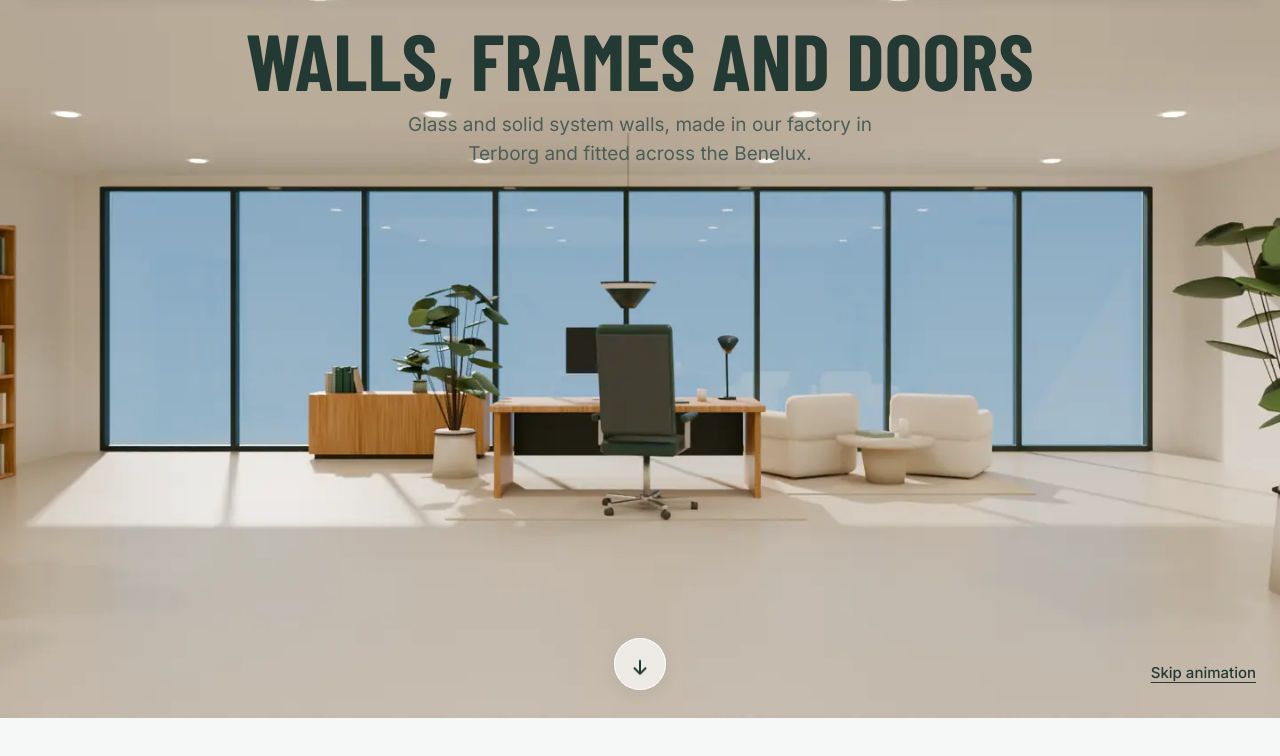
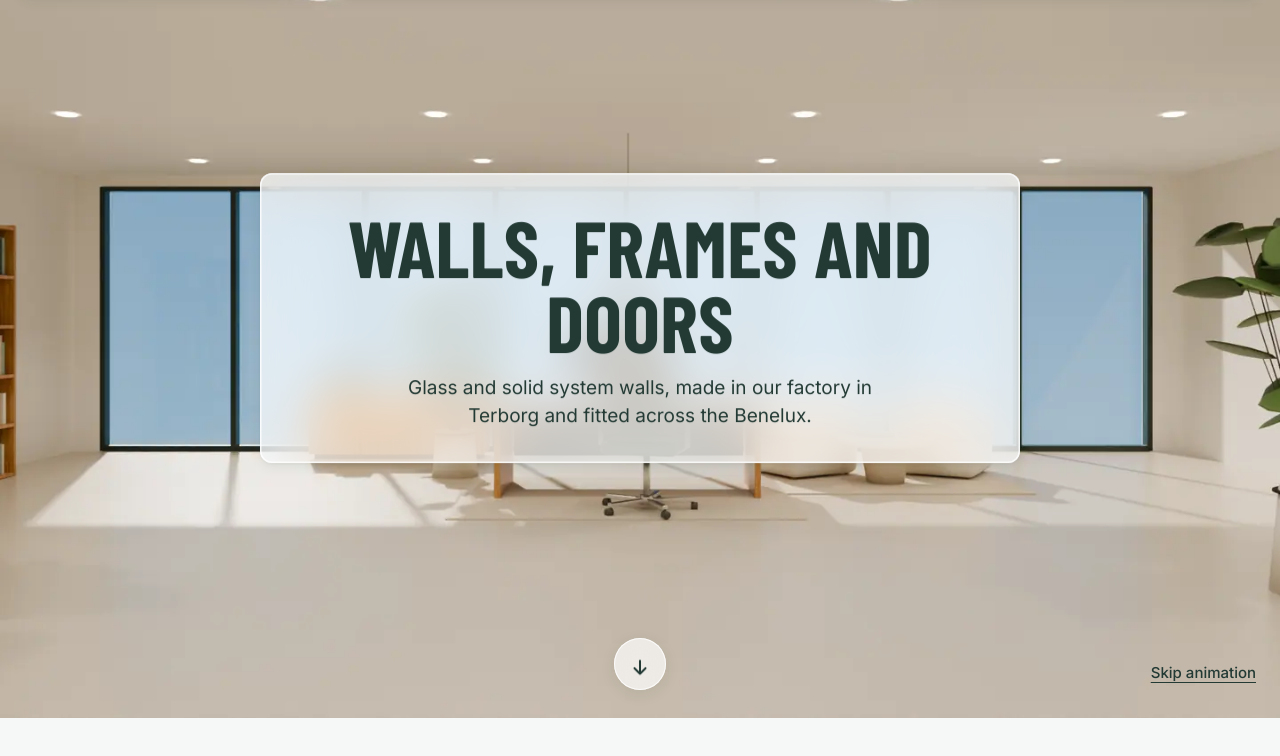
Before and after one commit to francisseow03/uniframe-website, a plain HTML site: page index.html in a window 1280 px wide. Shown: the part 82-838 px from the top of the page. Drawn offline with nearby package versions, Linux system fonts and the light colour scheme.

Commit message:
Hero title sits centred on a frosted card so it reads over the photo
Co-Authored-By: Claude Opus 5.5 <noreply@anthropic.com>

```diff
--- a/index.html
+++ b/index.html
@@ -9,7 +9,7 @@
 <link rel="preconnect" href="https://fonts.googleapis.com">
 <link rel="preconnect" href="https://fonts.gstatic.com" crossorigin>
 <link href="https://fonts.googleapis.com/css2?family=Barlow+Condensed:wght@500;700&family=Inter:wght@400;500;600&display=swap" rel="stylesheet">
-<link rel="stylesheet" href="site.css?v=6">
+<link rel="stylesheet" href="site.css?v=7">
 </head>
 <body>
 <a class="skip-link" href="#main">Skip to content</a>
@@ -28,7 +28,7 @@
   <section class="scroll-track" id="hero" aria-label="Uniframe system walls">
     <div class="stage">
       <canvas id="seq" role="img" aria-label="A Uniframe glass wall with a solid panel and an oak door being assembled in front of a furnished office"></canvas>
-      <div class="intro" id="intro">
+      <div class="intro panel" id="intro">
         <h1>Walls, frames and doors</h1>
         <p>Glass and solid system walls, made in our factory in Terborg and fitted across the Benelux.</p>
       </div>
--- a/site.css
+++ b/site.css
@@ -56,8 +56,8 @@ img { display: block; max-width: 100%; height: auto; }
 .scroll-track { position: relative; height: 300vh; }
 .stage { position: sticky; top: 0; height: 100vh; height: 100svh; overflow: hidden; background: var(--stone); }
 canvas { position: absolute; inset: 0; width: 100%; height: 100%; display: block; transform-origin: 0 0; will-change: transform; }
-.intro { position: absolute; z-index: 4; left: 50%; top: max(104px, 12vh); transform: translateX(-50%); width: min(900px, calc(100% - 32px)); text-align: center; }
-.intro p { margin: 14px auto 0; font-size: 19px; color: var(--text-2); max-width: 520px; }
+.intro { position: absolute; z-index: 4; left: 50%; top: 50%; transform: translate(-50%, -50%); width: min(760px, calc(100% - 32px)); padding: 36px 40px 32px; text-align: center; }
+.intro p { margin: 14px auto 0; font-size: 19px; color: var(--text); max-width: 520px; }
 .caption { position: absolute; left: 50%; bottom: 28px; transform: translateX(-50%); z-index: 6; display: grid; place-items: center; width: 52px; height: 52px; padding: 0; border: 0; border-radius: 50%; color: var(--deep); cursor: pointer;
   background: rgb(255 255 255 / .7); -webkit-backdrop-filter: blur(16px); backdrop-filter: blur(16px); box-shadow: inset 0 0 0 1px rgb(255 255 255 / .8), 0 4px 16px rgb(35 58 52 / .08); white-space: nowrap; transition: opacity .3s; }
 .skip-hero { position: absolute; right: 24px; bottom: 34px; z-index: 6; font-size: 15px; font-weight: 500; text-underline-offset: 4px; }
@@ -131,7 +131,7 @@ canvas { position: absolute; inset: 0; width: 100%; height: 100%; display: block
   .contact__panel { padding: 28px; } .grid2 { grid-template-columns: 1fr; } .card__a { opacity: 1; }
   .skip-hero { display: none; }
 }
-@media (max-width: 520px) { .final { padding: 24px; }
+@media (max-width: 520px) { .final { padding: 24px; } .intro { padding: 24px 20px; } .intro p { font-size: 17px; }
   .cards { display: flex; overflow-x: auto; scroll-snap-type: x mandatory; scroll-padding-inline: 16px; gap: 16px; margin: 0 -16px; padding: 0 16px 8px; scrollbar-width: none; }
   .cards::-webkit-scrollbar { display: none; } .cards > li { flex: 0 0 78%; scroll-snap-align: start; } }
 
```
